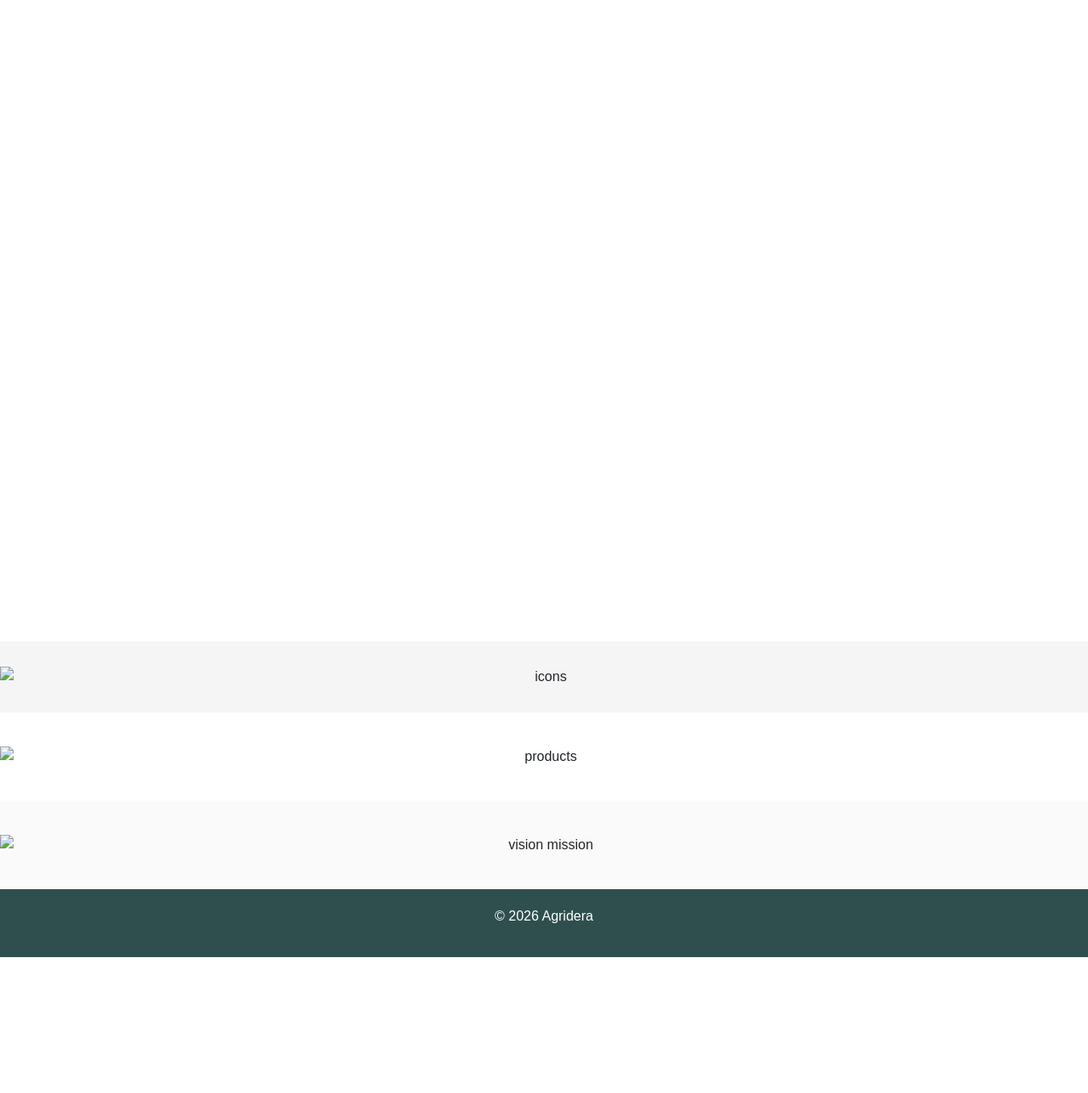
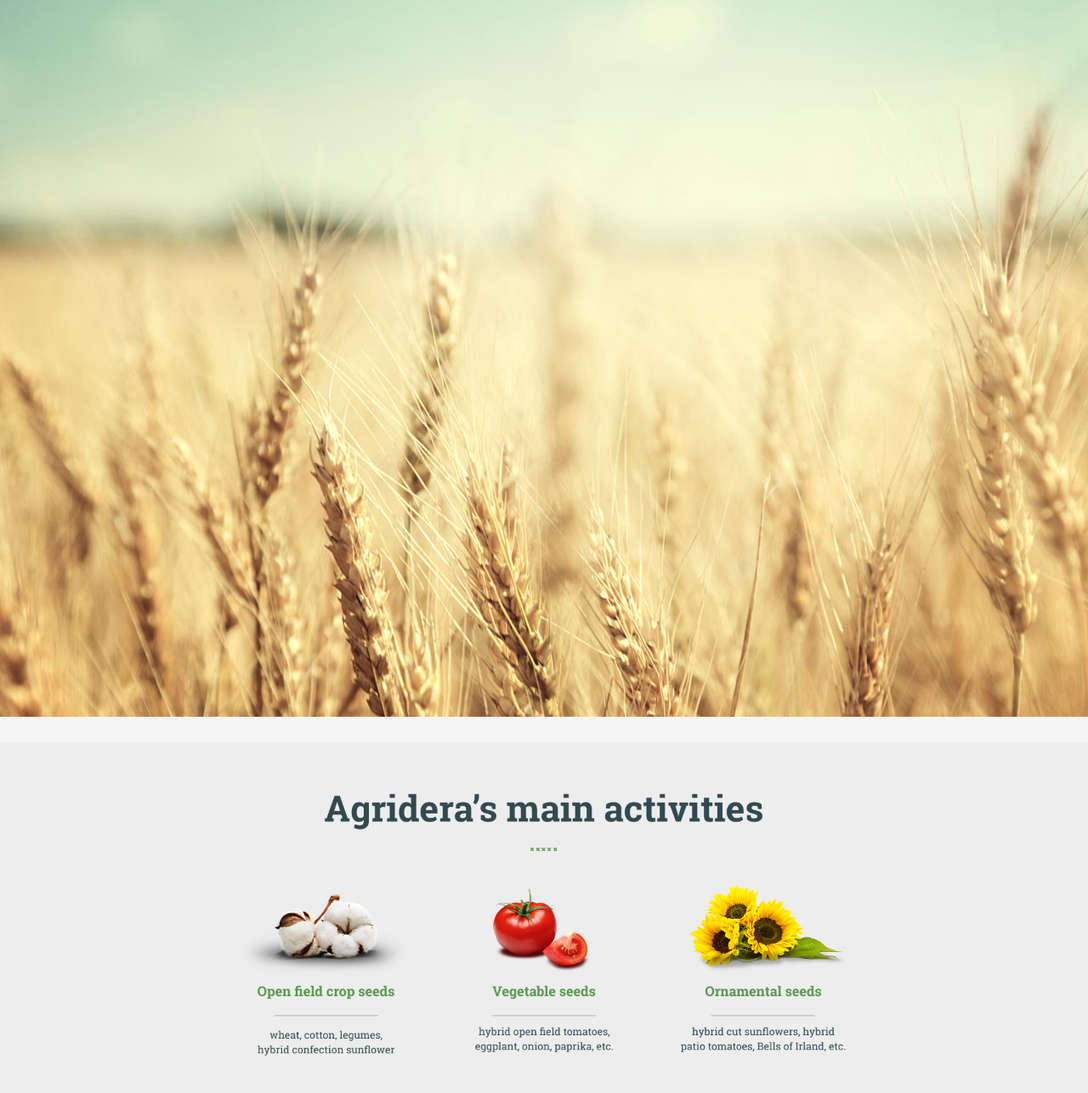
Before and after one commit to dimarul301207-sketch/my-site3, a plain HTML site: page index.html in a window 1280 px wide. Shown: the part 139-1426 px from the top of the page at 85% size. Before the commit the page ends 1266 px from the top, so only its background shows below. Drawn offline with nearby package versions, Linux system fonts and the light colour scheme; files that its build step writes are made by us from their sources.

Commit message:
Add files via upload

```diff
--- a/index.html
+++ b/index.html
@@ -4,29 +4,39 @@
     <meta charset="UTF-8">
     <meta name="viewport" content="width=device-width, initial-scale=1.0">
     <title>Agridera</title>
+
+    <!-- Bootstrap -->
     <link href="https://cdn.jsdelivr.net/npm/bootstrap@5.3.0/dist/css/bootstrap.min.css" rel="stylesheet">
-    <link rel="stylesheet" href="css/style.css">
+
+    <!-- CSS -->
+    <link rel="stylesheet" href="style.css">
 </head>
 <body>
 
+<!-- HEADER -->
 <header class="header text-center">
-        <img src="./images/header.png" alt="header" class="header-img">
+    <img src="header.png" alt="header" class="header-img">
 </header>
 
+<!-- HERO -->
 <section class="hero"></section>
 
+<!-- ICONS -->
 <section class="icons text-center">
-        <img src="./images/icons.png" alt="icons" class="section-img">
+    <img src="icons.png" alt="icons" class="section-img">
 </section>
 
+<!-- PRODUCTS -->
 <section class="products text-center">
-        <img src="./images/products.png" alt="products" class="section-img">
+    <img src="products.png" alt="products" class="section-img">
 </section>
 
+<!-- VISION MISSION -->
 <section class="vision-mission text-center">
-        <img src="./images/vision-mission.png" alt="vision mission" class="section-img">
+    <img src="vision-mission.png" alt="vision mission" class="section-img">
 </section>
 
+<!-- FOOTER -->
 <footer class="footer text-center">
     <p>© 2026 Agridera</p>
 </footer>
--- a/style.css
+++ b/style.css
@@ -3,6 +3,7 @@ body {
     font-family: Arial, sans-serif;
 }
 
+/* HEADER */
 .header {
     background: #ffffff;
     padding: 10px 0;
@@ -11,40 +12,37 @@ body {
 .header-img {
     max-width: 100%;
     height: auto;
-    display: block;
-    margin: 0 auto;
 }
 
+/* HERO */
 .hero {
     height: 850px;
-    background-image: url("../images/hero.jpg");
-    background-position: center;
-    background-size: cover;
-    background-repeat: no-repeat;
+    background: url("hero.jpg") center/cover no-repeat;
 }
 
+/* ICONS */
 .icons {
     padding: 30px 0;
     background: #f5f5f5;
 }
 
+.section-img {
+    max-width: 100%;
+    height: auto;
+}
+
+/* PRODUCTS */
 .products {
     padding: 40px 0;
-    background: #ffffff;
 }
 
+/* VISION MISSION */
 .vision-mission {
     padding: 40px 0;
     background: #fafafa;
 }
 
-.section-img {
-    max-width: 100%;
-    height: auto;
-    display: block;
-    margin: 0 auto;
-}
-
+/* FOOTER */
 .footer {
     background: #2f4f4f;
     color: white;
```
Lines whose indentation alone changed are shown as unchanged.
